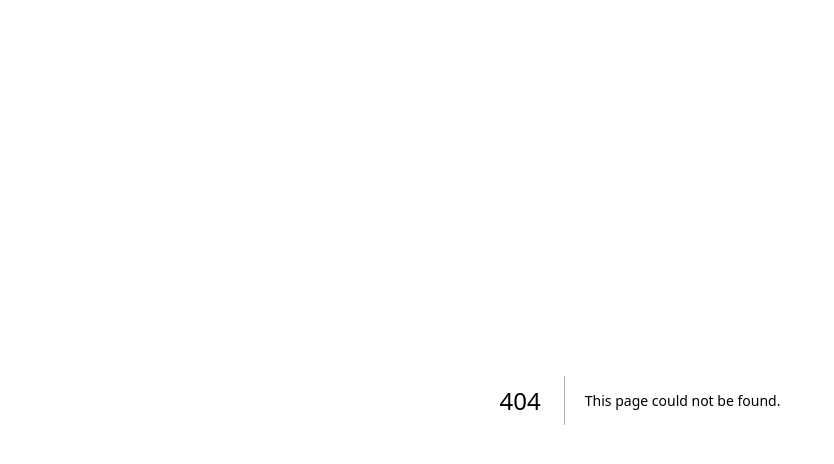
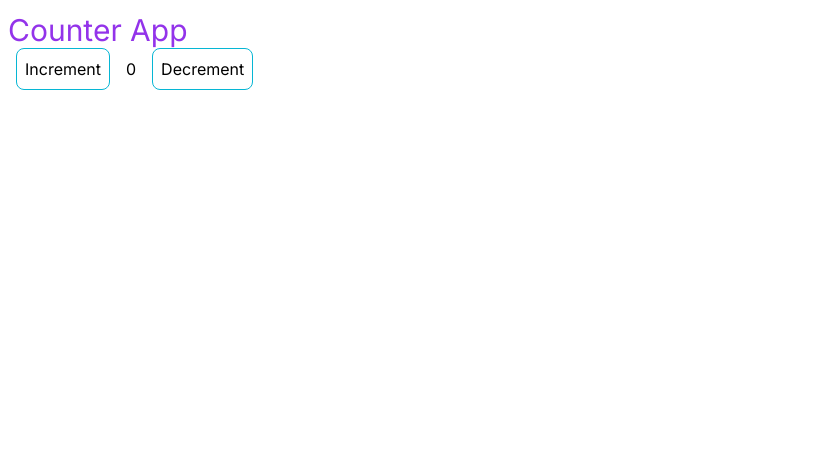
Before and after one commit to kashifjavaid1/Next-js, a Next.js app: page /counter in a window 1280 px wide. Before the commit this address had no page. Shown: the top 464 px of the page, without its empty margins (0-834 px from the left). Built offline with nearby package versions, Linux system fonts and the light colour scheme.

Commit message:
counter app

```diff
--- /dev/null
+++ b/app/(compoents)/count/Count.js
@@ -0,0 +1,40 @@
+// global function create
+"use client"
+
+import { useState } from "react"
+
+// import { useState } from "react"
+
+function Count() {
+    // [
+        //    not function is not rerandring  no update this function
+    // var count=0;
+    //  const Incrementhandler=()=>{
+    //     count=count+1;
+    //     console.log("count",count);
+    //  }
+    //  const decrementhandler=()=>{
+    //     count=count-1;
+    //     console.log("count",count);
+    //  }
+// ]
+     const [count,setcount]=useState(0);
+      const Incrementhandler=()=>{
+        setcount(count+1)
+        console.log("count",count);
+      }
+      const decrementhandler=()=>{
+        setcount(count-1);
+        console.log("count",count);
+      }
+
+    return (
+        <>
+            <button className="mx-4 p-2 border border-collapse rounded-lg border-cyan-500" onClick={Incrementhandler}>Increment</button>
+            <span>{count}</span>
+            <button  className="mx-4 p-2 border border-collapse rounded-lg border-cyan-500" onClick={decrementhandler}>Decrement</button>
+        </>
+    )
+}
+
+export default Count
--- /dev/null
+++ b/app/counter/page.js
@@ -0,0 +1,10 @@
+import Count from "../(compoents)/count/Count";
+
+export default function page() {
+  return (
+    <>
+    <h1 className="text-3xl pl-2 pt-3 text-purple-600">Counter App</h1>
+    <Count/>
+    </>
+  )
+}
```
